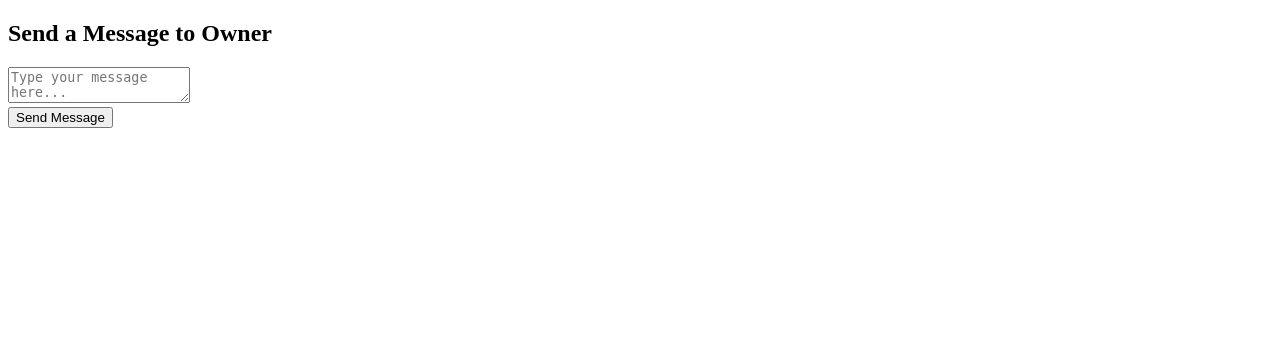
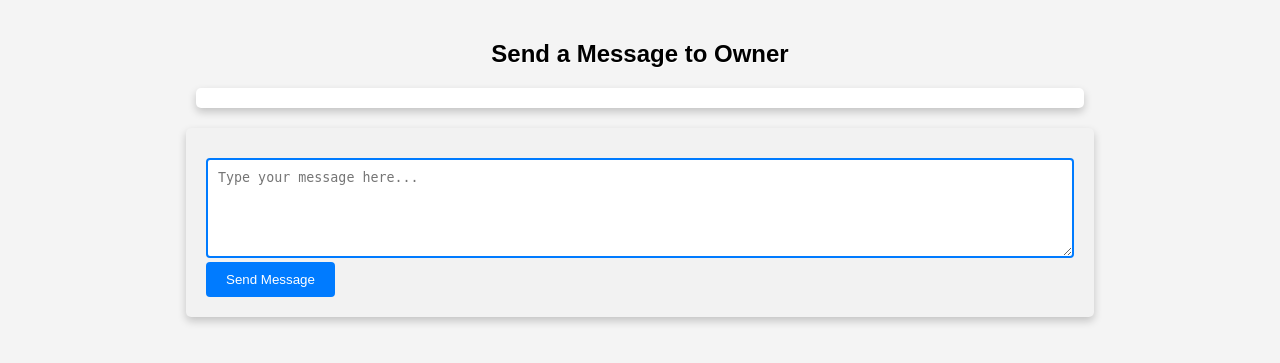
Before and after one commit to sangidahuda/Software_Engineering, a Flask app: page /user_messages in a window 1280 px wide. Shown: the top 363 px of the page. Run offline with Flask 3, Linux system fonts and the light colour scheme; the visitor is signed in with stand-in values (Sample User, id 1); data that the repository does not hold is empty.

Commit message:
Add styling to Usermessages and Admin messages

```diff
--- /dev/null
+++ b/app/static/Umessages.css
@@ -0,0 +1,125 @@
+/* General body styling */
+body {
+    font-family: Arial, Helvetica, sans-serif;
+    background-color: #f4f4f4; /* Light grey background */
+    margin: 0;
+    padding: 20px;
+    color: #333;
+}
+
+/* Styling for the header */
+h2 {
+    color: hsl(0, 0%, 0%);
+    text-shadow: 1px 1px 0px #fff;
+    animation: pulse 2s infinite; /* Pulse animation for headers */
+}
+
+/* Form and textarea styling */
+#messageForm {
+    background-color: #f2f2f2;
+    padding: 20px;
+    border-radius: 5px;
+    box-shadow: 0 4px 8px rgba(0, 0, 0, 0.2); /* Increased shadow for depth */
+    margin: 0 auto;
+    width: 70%;
+}
+
+textarea#messageContent {
+    width: 100%;
+    padding: 10px;
+    margin-top: 10px;
+    border: 2px solid #007bff; /* More pronounced border */
+    border-radius: 4px;
+    box-sizing: border-box;
+    height: 100px;
+    transition: border-color 0.3s ease; /* Smooth transition for border color */
+}
+
+textarea#messageContent:focus {
+    border-color: #2980b9; /* Darker border on focus */
+}
+
+/* Adjusted button styling */
+button[type="submit"] {
+    background-color: #007bff; /* Updated button color */
+    color: white;
+    padding: 10px 20px;
+    border: none;
+    border-radius: 4px;
+    cursor: pointer;
+    transition: background-color 0.3s ease; /* Smooth color transition */
+}
+
+button[type="submit"]:hover {
+    background-color: rgb(10, 78, 150); /* Darker shade on hover */
+
+}
+
+/* Styling for the message display area */
+#messagesDisplay {
+    margin-top: 20px;
+    padding: 10px;
+    background-color: #fff;
+    border-radius: 5px;
+    box-shadow: 0 4px 8px rgba(0, 0, 0, 0.2); /* Enhanced shadow for consistency */
+    width: 70%;
+    margin: 20px auto;
+}
+
+/* Differentiating owner and user messages */
+.owner-message {
+    text-align: center;
+    background-color: #007bff; /* Lighter blue for consistency */
+    border-left: 5px solid #0459b4; /* Darker accent border */
+    color: #fff; /* Ensuring text is white for readability */
+    position: relative; /* For pseudo-element positioning */
+}
+
+.owner-message::after { /* Added a chat bubble effect */
+    content: "";
+    position: absolute;
+    bottom: -10px;
+    left: 50%;
+    border-width: 10px 10px 0;
+    border-style: solid;
+    border-color: #007bff transparent transparent transparent;
+}
+
+.user-message {
+    text-align: right;
+    background-color: #d1e7dd;
+    border-right: 5px solid #0f5132;
+    position: relative;
+}
+
+.user-message::before { /* Adding a chat bubble effect */
+    content: "";
+    position: absolute;
+    bottom: -10px;
+    right: 50%;
+    border-width: 10px 10px 0;
+    border-style: solid;
+    border-color: #d1e7dd transparent transparent transparent;
+}
+
+#messagesDisplay div {
+    padding: 10px;
+    margin-bottom: 10px;
+    border-radius: 4px;
+    animation: fadeIn 0.5s; /* Apply fade-in animation */
+}
+
+/* fade-in animation */
+@keyframes fadeIn {
+    from {
+        opacity: 0;
+    }
+    to {
+        opacity: 1;
+    }
+}
+
+/* Enhancing the overall feel with a smooth scroll */
+html {
+    scroll-behavior: smooth;
+}
--- a/app/templates/admin_messages.html
+++ b/app/templates/admin_messages.html
@@ -4,6 +4,10 @@
     <meta charset="UTF-8" />
     <title>Chat with {{ user.name }}</title>
     <script src="https://code.jquery.com/jquery-3.6.0.min.js"></script>
+    <link
+    rel="stylesheet"
+    href="{{ url_for('static', filename='Amessages.css') }}"
+  />
   </head>
   <body>
     <h2>Chat with {{ user.name }}</h2>
--- a/app/templates/user_messages.html
+++ b/app/templates/user_messages.html
@@ -2,10 +2,23 @@
 <html lang="en">
   <head>
     <meta charset="UTF-8" />
-    <title>Send a Message to Owner</title>
+    <link
+      rel="stylesheet"
+      href="{{ url_for('static', filename='Umessages.css') }}"
+    />
   </head>
   <body>
-    <h2>Send a Message to Owner</h2>
+    <!-- Directly apply the style to center the text -->
+    <h2 style="text-align: center">Send a Message to Owner</h2>
+
+    <script type="text/javascript">
+      // Assign the current_user.id to a JavaScript variable
+      var currentUserId = {{ current_user.id | tojson }};
+    </script>
+
+    <div id="messagesDisplay">
+      <!-- Messages will be displayed here -->
+    </div>
     <form id="messageForm">
       <textarea
         id="messageContent"
@@ -15,17 +28,9 @@
       ><br />
       <button type="submit">Send Message</button>
     </form>
-    <div id="messagesDisplay">
-      <!-- Messages will be displayed here -->
-    </div>
 
     <!-- Include jQuery -->
     <script src="https://code.jquery.com/jquery-3.6.0.min.js"></script>
-
-    <script type="text/javascript">
-      // Assign the current_user.id to a JavaScript variable
-      var currentUserId = {{ current_user.id | tojson }};
-    </script>
 
     <script>
       $(document).ready(function () {
```
Also changed, not shown: app/static/Amessages.css (added, +66 -0 lines).
